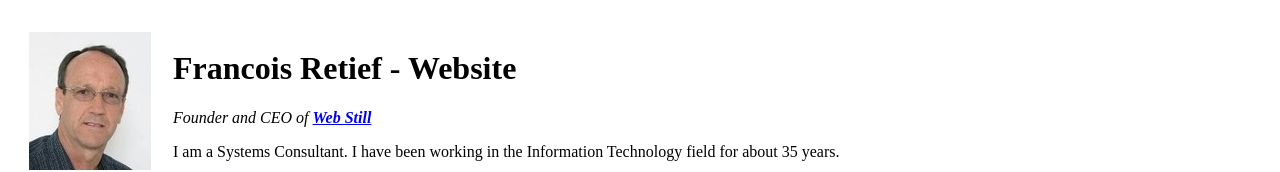
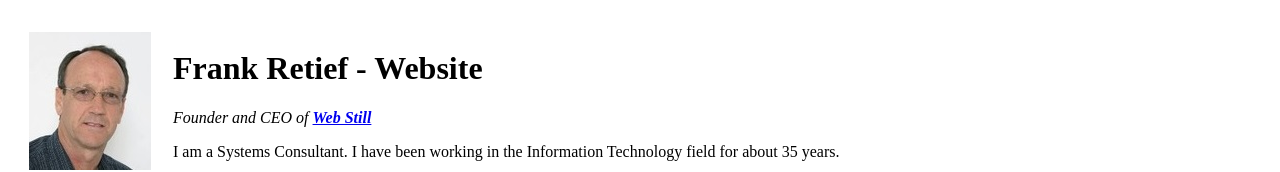
Before and after one commit to fhretief/cv, a plain HTML site: page index.html in a window 1280 px wide. Shown: the top 172 px of the page. Drawn offline with Linux system fonts and the light colour scheme.

Commit message:
Update index.html

```diff
--- a/index.html
+++ b/index.html
@@ -3,7 +3,7 @@
 
   <head>
     <meta charset="utf-8">
-    <title>Francois' Website</title>
+    <title>Frank's Website</title>
   </head>
 
   <body>
@@ -13,7 +13,7 @@
           <img src="Photo-FHRetief.jpg" alt="IT Consultant picture">
         </td>
         <td>
-          <h1>Francois Retief - Website</h1>
+          <h1>Frank Retief - Website</h1>
           <p><em>Founder and CEO of <strong><a href="https://colorhunt.co/">Web Still</a></strong></em></p>
           <p>I am a Systems Consultant. I have been working in the Information Technology field for about 35 years.</p>
         </td>
```
